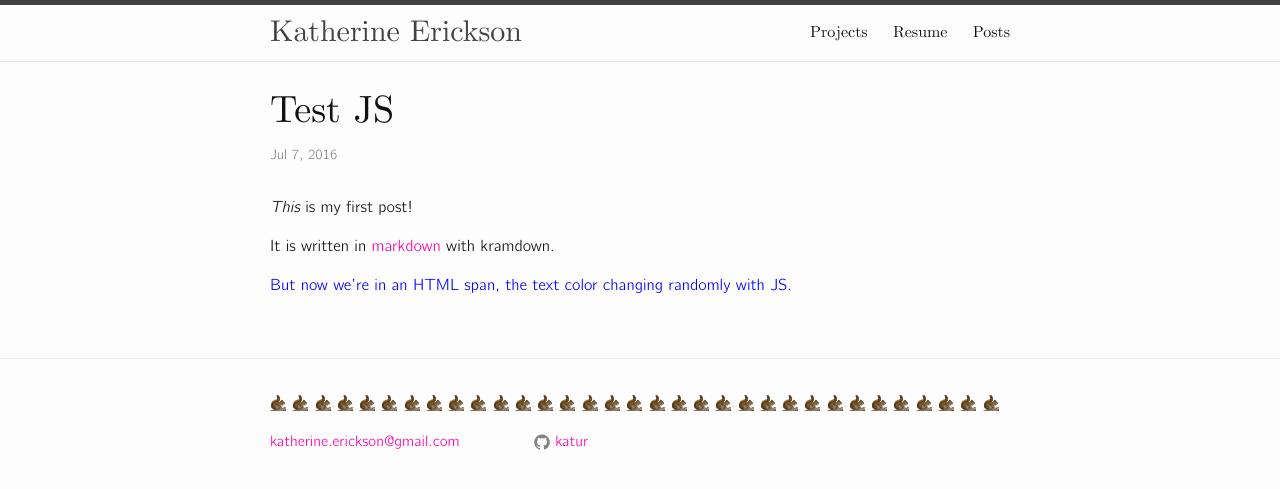
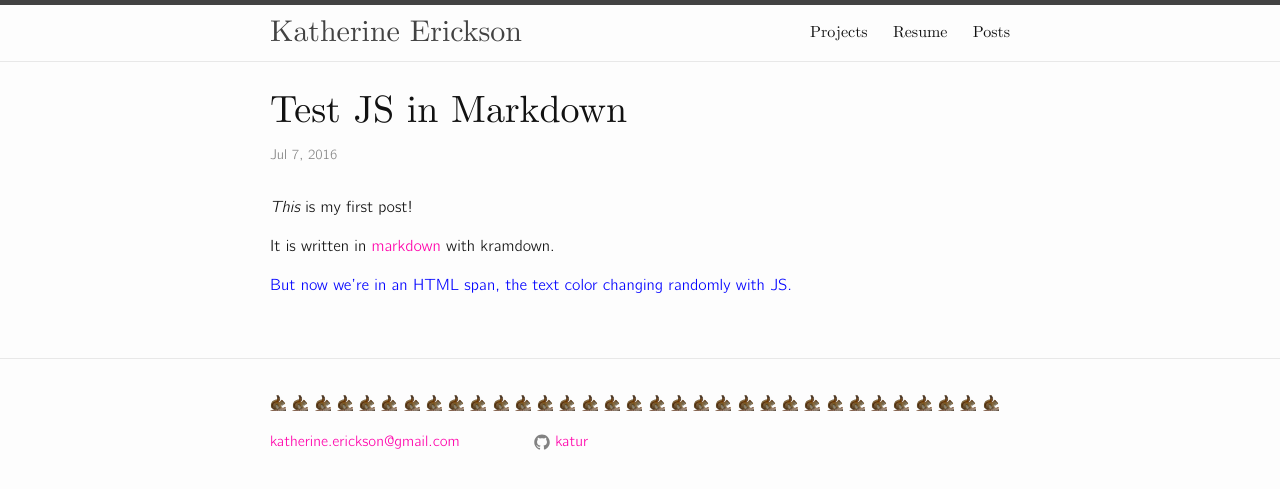
Before and after one commit to katur/katherineerickson, a Jekyll site: the page built from _posts/2016-07-07-test-js.md, in a window 1280 px wide. Shown: the top 489 px of the page. Built offline with Jekyll 4.4.1, drawn with Linux system fonts in a browser that asks for light colours.

Commit message:
Minor copy changes

```diff
--- a/_posts/2016-07-07-test-js.md
+++ b/_posts/2016-07-07-test-js.md
@@ -1,7 +1,7 @@
 ---
 layout: post
-title:  "Test JS"
-tags: blinky
+title:  "Test JS in Markdown"
+tags: blink
 ---
 
 *This* is my first post!
--- a/index.html
+++ b/index.html
@@ -2,4 +2,4 @@
 layout: default
 ---
 
-Dunno what to put here.
+I like squirrels.
```
